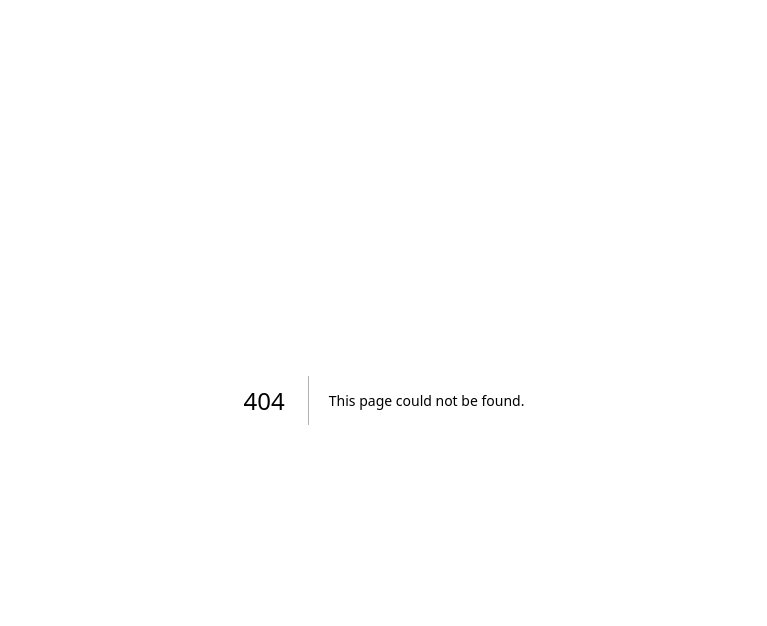
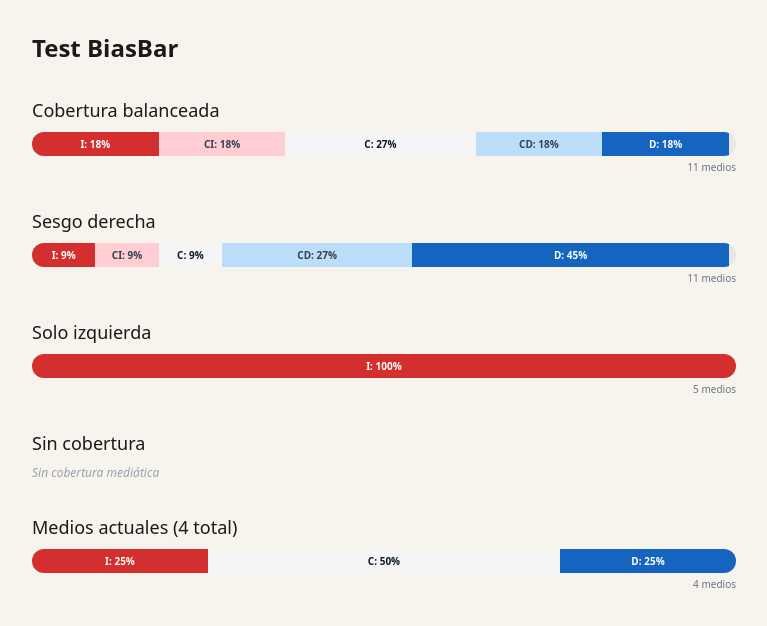
Before and after one commit to Vargosky/el-diafano, a Next.js app: page /test-bias in a window 1280 px wide. Before the commit this address had no page. Shown: the top 626 px of the page, without its empty margins (256-1023 px from the left). Built offline with nearby package versions, Linux system fonts and the light colour scheme.

Commit message:
feat: Add political bias visualization bars

```diff
--- a/src/app/page.js
+++ b/src/app/page.js
@@ -16,32 +16,38 @@ const supabase = createClient(
   process.env.NEXT_PUBLIC_SUPABASE_ANON_KEY
 );
 
+
+// src/app/page.js
+
 async function getStories() {
   try {
-    const { data, error } = await supabase
-      .from('historias')
-      .select(`
-        id,
-        titulo_generado,
-        fecha,
-        tags,
-        resumen_ia,
-        categoria_ia,
-        peso_relevancia,
-        noticias(id, medio_id)
-      `)
-      .eq('estado', 'activo')
-      .gte('fecha', new Date(Date.now() - 7 * 24 * 60 * 60 * 1000).toISOString())
-      .order('peso_relevancia', { ascending: false })  // ⭐ Agregado: orden por peso
-      .limit(100);
+    const { data, error } = await supabase.rpc('get_stories_with_bias', {
+      dias_atras: 7,
+      limite: 100
+    });
 
-    if (error) throw error;
+    if (error) {
+      console.error('Error RPC:', error);
+      throw error;
+    }
 
+    // Los datos ya vienen con sesgos calculados desde la BD
     const stories = data?.map(story => ({
-      ...story,
+      id: story.id,
+      titulo_generado: story.titulo_generado,
+      fecha: story.fecha,
+      tags: story.tags,
+      resumen_ia: story.resumen_ia,
+      categoria_ia: story.categoria_ia,
       peso: story.peso_relevancia || 0,
-      total_noticias: story.noticias?.length || 0,
-      total_medios: story.noticias ? new Set(story.noticias.map(n => n.medio_id)).size : 0,
+      total_noticias: story.total_noticias,
+      total_medios: story.total_medios,
+      // Sesgos ya calculados en BD
+      sesgo_izquierda: story.sesgo_izquierda,
+      sesgo_centro_izq: story.sesgo_centro_izq,
+      sesgo_centro: story.sesgo_centro,
+      sesgo_centro_der: story.sesgo_centro_der,
+      sesgo_derecha: story.sesgo_derecha,
     })) || [];
 
     return stories;
--- /dev/null
+++ b/src/app/test-bias/page.js
@@ -0,0 +1,71 @@
+// app/test-bias/page.js
+
+import BiasBar from '@/components/BiasBar';
+
+export default function TestBiasPage() {
+  return (
+    <div className="p-8 space-y-8 max-w-3xl mx-auto">
+      <h1 className="text-2xl font-bold">Test BiasBar</h1>
+
+      {/* Caso 1: Balanceado */}
+      <div>
+        <h2 className="text-lg mb-2">Cobertura balanceada</h2>
+        <BiasBar
+          izquierda={2}
+          centro_izq={2}
+          centro={3}
+          centro_der={2}
+          derecha={2}
+        />
+      </div>
+
+      {/* Caso 2: Sesgo derecha */}
+      <div>
+        <h2 className="text-lg mb-2">Sesgo derecha</h2>
+        <BiasBar
+          izquierda={1}
+          centro_izq={1}
+          centro={1}
+          centro_der={3}
+          derecha={5}
+        />
+      </div>
+
+      {/* Caso 3: Solo izquierda */}
+      <div>
+        <h2 className="text-lg mb-2">Solo izquierda</h2>
+        <BiasBar
+          izquierda={5}
+          centro_izq={0}
+          centro={0}
+          centro_der={0}
+          derecha={0}
+        />
+      </div>
+
+      {/* Caso 4: Sin cobertura */}
+      <div>
+        <h2 className="text-lg mb-2">Sin cobertura</h2>
+        <BiasBar
+          izquierda={0}
+          centro_izq={0}
+          centro={0}
+          centro_der={0}
+          derecha={0}
+        />
+      </div>
+
+      {/* Caso 5: Con tus medios actuales */}
+      <div>
+        <h2 className="text-lg mb-2">Medios actuales (4 total)</h2>
+        <BiasBar
+          izquierda={1}
+          centro_izq={0}
+          centro={2}
+          centro_der={0}
+          derecha={1}
+        />
+      </div>
+    </div>
+  );
+}
--- /dev/null
+++ b/src/components/BiasBar.jsx
@@ -0,0 +1,115 @@
+// src/components/BiasBar.jsx
+
+export default function BiasBar({
+  izquierda = 0,
+  centro_izq = 0,
+  centro = 0,
+  centro_der = 0,
+  derecha = 0,
+  className = ""
+}) {
+  const total = izquierda + centro_izq + centro + centro_der + derecha;
+
+  if (total === 0) {
+    return (
+      <div className={`text-xs text-gray-400 italic ${className}`}>
+        Sin cobertura mediática
+      </div>
+    );
+  }
+
+  // Calcular porcentajes
+  const pct = {
+    izq: (izquierda / total * 100).toFixed(0),
+    cizq: (centro_izq / total * 100).toFixed(0),
+    cen: (centro / total * 100).toFixed(0),
+    cder: (centro_der / total * 100).toFixed(0),
+    der: (derecha / total * 100).toFixed(0),
+  };
+
+  // Colores Ground News style
+  const colores = {
+    izq: '#D32F2F',      // Rojo intenso
+    cizq: '#FFCDD2',     // Rojo muy claro
+    cen: '#F5F5F5',      // Casi blanco
+    cder: '#BBDEFB',     // Azul muy claro
+    der: '#1565C0'       // Azul intenso
+  };
+
+  return (
+    <div className={`w-full ${className}`}>
+      {/* Barra de colores */}
+      <div className="w-full h-6 bg-gray-200 rounded-full overflow-hidden flex">
+        {/* Segmento Izquierda */}
+        {izquierda > 0 && (
+          <div
+            className="h-full flex items-center justify-center text-[10px] font-bold text-white transition-all"
+            style={{
+              width: `${pct.izq}%`,
+              backgroundColor: colores.izq,
+            }}
+          >
+            {pct.izq > 8 && `I: ${pct.izq}%`}
+          </div>
+        )}
+
+        {/* Segmento Centro-Izquierda */}
+        {centro_izq > 0 && (
+          <div
+            className="h-full flex items-center justify-center text-[10px] font-bold text-gray-700 transition-all"
+            style={{
+              width: `${pct.cizq}%`,
+              backgroundColor: colores.cizq
+            }}
+          >
+            {pct.cizq > 8 && `CI: ${pct.cizq}%`}
+          </div>
+        )}
+
+        {/* Segmento Centro */}
+        {centro > 0 && (
+          <div
+            className="h-full flex items-center justify-center text-[10px] font-bold text-gray-900 transition-all"
+            style={{
+              width: `${pct.cen}%`,
+              backgroundColor: colores.cen
+            }}
+          >
+            {pct.cen > 8 && `C: ${pct.cen}%`}
+          </div>
+        )}
+
+        {/* Segmento Centro-Derecha */}
+        {centro_der > 0 && (
+          <div
+            className="h-full flex items-center justify-center text-[10px] font-bold text-gray-700 transition-all"
+            style={{
+              width: `${pct.cder}%`,
+              backgroundColor: colores.cder
+            }}
+          >
+            {pct.cder > 8 && `CD: ${pct.cder}%`}
+          </div>
+        )}
+
+        {/* Segmento Derecha */}
+        {derecha > 0 && (
+          <div
+            className="h-full flex items-center justify-center text-[10px] font-bold text-white transition-all"
+            style={{
+              width: `${pct.der}%`,
+              backgroundColor: colores.der
+            }}
+          >
+            {pct.der > 8 && `D: ${pct.der}%`}
+          </div>
+        )}
+      </div>
+
+      {/* Total de medios */}
+      <div className="text-right text-[10px] text-gray-500 mt-1 font-sans">
+        {total} {total === 1 ? 'medio' : 'medios'}
+      </div>
+    </div>
+  );
+}
--- /dev/null
+++ b/src/components/BiasLegend.jsx
@@ -0,0 +1,27 @@
+// components/BiasLegend.jsx
+
+export default function BiasLegend({ className = "" }) {
+    const items = [
+      { color: '#D32F2F', label: 'Izquierda' },
+      { color: '#FFCDD2', label: 'Centro-Izquierda' },
+      { color: '#F5F5F5', label: 'Centro' },
+      { color: '#BBDEFB', label: 'Centro-Derecha' },
+      { color: '#1565C0', label: 'Derecha' },
+    ];
+
+    return (
+      <div className={`flex items-center gap-3 flex-wrap ${className}`}>
+        {items.map((item, i) => (
+          <div key={i} className="flex items-center gap-1.5">
+            <div
+              className="w-3 h-3 rounded-full border border-gray-300"
+              style={{ backgroundColor: item.color }}
+            />
+            <span className="text-[10px] font-sans text-gray-600 uppercase tracking-wide">
+              {item.label}
+            </span>
+          </div>
+        ))}
+      </div>
+    );
+  }
--- a/src/components/FeedController.js
+++ b/src/components/FeedController.js
@@ -1,164 +1,149 @@
-// src/components/FeedController.js
+// src/components/FeedController.jsx
+
 'use client';
 
-import { useState, useMemo } from 'react';
-import StoryCardDiafano from '@/components/StoryCardDiafano';
+import { useState } from 'react';
+import Link from 'next/link';
+import BiasBar from './BiasBar';
 
-// Sistema de scoring inteligente
-function calcularScore(historia) {
-  const ahora = new Date();
-  const fechaNoticia = new Date(historia.fecha);
-  const horasDesdePublicacion = (ahora - fechaNoticia) / (1000 * 60 * 60);
-
-  // 1. PESO POR CANTIDAD DE MEDIOS (factor más importante)
-  const pesoMedios = historia.total_noticias * 15;
-
-  // 2. FRESCURA TEMPORAL (decaimiento exponencial)
-  const pesoFrescura = Math.max(0, 100 * Math.exp(-horasDesdePublicacion / 12));
-
-  // 3. PESO POR CATEGORÍA/TAGS
-  const pesoCategoria = getPesoPorCategoria(historia.tags);
-
-  // 4. BOOST SI ES MUY RECIENTE (menos de 2 horas)
-  const boostBreaking = horasDesdePublicacion < 2 ? 30 : 0;
-
-  return pesoMedios + pesoFrescura + pesoCategoria + boostBreaking;
-}
-
-// Asignar pesos según categoría
-function getPesoPorCategoria(tags) {
-  if (!tags) return 0;
-
-  let tagsStr = '';
-
-  if (typeof tags === 'string') {
-    tagsStr = tags;
-  } else if (Array.isArray(tags)) {
-    tagsStr = tags.join(' ');
-  } else if (typeof tags === 'object') {
-    tagsStr = JSON.stringify(tags);
+// Normaliza tags
+const normalizeTags = (tags) => {
+  if (Array.isArray(tags)) return tags;
+  if (typeof tags === "string") {
+    return tags
+      .replace(/[{}"]/g, "")
+      .split(",")
+      .map((t) => t.trim())
+      .filter(Boolean);
   }
-
-  const tagsLower = tagsStr.toLowerCase();
-
-  const pesos = {
-    'destacado': 40,
-    'urgente': 35,
-    'política': 25,
-    'economía': 20,
-    'internacional': 15,
-    'nacional': 15,
-    'sociedad': 10,
-    'deportes': 5,
-    'entretenimiento': 3,
-  };
-
-  for (const [tag, peso] of Object.entries(pesos)) {
-    if (tagsLower.includes(tag)) return peso;
-  }
-
-  return 0;
-}
-
-// Algoritmos de ordenamiento
-const sortAlgorithms = {
-  score: (stories) => {
-    if (!stories || !Array.isArray(stories)) return [];
-    return [...stories].sort((a, b) => {
-      const scoreA = calcularScore(a);
-      const scoreB = calcularScore(b);
-      return scoreB - scoreA;
-    });
-  },
-
-  cobertura: (stories) => {
-    if (!stories || !Array.isArray(stories)) return [];
-    return [...stories].sort((a, b) => {
-      if (b.total_noticias !== a.total_noticias) {
-        return b.total_noticias - a.total_noticias;
-      }
-      return new Date(b.fecha) - new Date(a.fecha);
-    });
-  },
-
-  cronologico: (stories) => {
-    if (!stories || !Array.isArray(stories)) return [];
-    return [...stories].sort((a, b) => new Date(b.fecha) - new Date(a.fecha));
-  },
-
-  categoria: (stories) => {
-    if (!stories || !Array.isArray(stories)) return [];
-    return [...stories].sort((a, b) => {
-      const pesoA = getPesoPorCategoria(a.tags);
-      const pesoB = getPesoPorCategoria(b.tags);
-      if (pesoB !== pesoA) return pesoB - pesoA;
-      return b.total_noticias - a.total_noticias;
-    });
-  },
+  return [];
 };
 
-export default function FeedController({ stories = [] }) {
-  const [activeView, setActiveView] = useState('score');
+export default function FeedController({ stories }) {
+  const [activeTab, setActiveTab] = useState('todas'); // 'todas', 'top', 'recientes', 'categoria'
 
-  const sortedStories = useMemo(() => {
-    if (!stories || stories.length === 0) return [];
-    const sorted = sortAlgorithms[activeView](stories);
-    return sorted.slice(0, 15); // Reducido a 15 para el feed central
-  }, [stories, activeView]);
+  // Filtrar historias según tab activo
+  const filteredStories = stories.filter(story => {
+    if (activeTab === 'todas') return true;
+    if (activeTab === 'top') return story.peso >= 50;
+    if (activeTab === 'recientes') return true; // ya vienen ordenadas
+    return true;
+  });
 
-  const tabs = [
-    { id: 'score', label: '🔥 Top', short: '🔥' },
-    { id: 'cobertura', label: '📊 Cobertura', short: '📊' },
-    { id: 'cronologico', label: '📅 Recientes', short: '📅' },
-    { id: 'categoria', label: '🎯 Categoría', short: '🎯' },
-  ];
-
-  if (!stories || stories.length === 0) {
-    return (
-      <div className="text-center py-20 opacity-50 italic">
-        Conectando con la base de datos...
-      </div>
-    );
-  }
+  // Ordenar según tab
+  const sortedStories = [...filteredStories].sort((a, b) => {
+    if (activeTab === 'top') return b.peso - a.peso;
+    if (activeTab === 'recientes') return new Date(b.fecha) - new Date(a.fecha);
+    return b.peso - a.peso; // default por peso
+  });
 
   return (
-    <>
-      {/* Tabs más compactos */}
-      <div className="sticky top-0 z-40 bg-[#f5f2ed] border-b-2 border-[#1a1a1a] py-3 mb-6">
-        <div className="flex gap-1 overflow-x-auto">
-          {tabs.map((tab) => (
-            <button
-              key={tab.id}
-              onClick={() => setActiveView(tab.id)}
-              className={`
-                px-3 py-2 text-[10px] md:text-xs font-black uppercase tracking-wide whitespace-nowrap
-                transition-all duration-200 font-sans rounded-sm
-                ${activeView === tab.id
-                  ? 'bg-[#1a1a1a] text-white shadow-md'
-                  : 'bg-gray-200 text-gray-700 hover:bg-gray-300'
-                }
-              `}
-            >
-              <span className="hidden md:inline">{tab.label}</span>
-              <span className="md:hidden">{tab.short}</span>
-            </button>
-          ))}
+    <div className="w-full">
+      {/* Tabs de navegación */}
+      <div className="border-b-2 border-gray-300 mb-8">
+        <div className="flex gap-4 font-sans text-xs font-bold uppercase">
+          <button
+            onClick={() => setActiveTab('todas')}
+            className={`pb-2 px-3 transition-colors ${
+              activeTab === 'todas'
+                ? 'border-b-4 border-blue-600 text-blue-600'
+                : 'text-gray-500 hover:text-gray-700'
+            }`}
+          >
+            Todas
+          </button>
+          <button
+            onClick={() => setActiveTab('top')}
+            className={`pb-2 px-3 transition-colors ${
+              activeTab === 'top'
+                ? 'border-b-4 border-blue-600 text-blue-600'
+                : 'text-gray-500 hover:text-gray-700'
+            }`}
+          >
+            Top
+          </button>
+          <button
+            onClick={() => setActiveTab('recientes')}
+            className={`pb-2 px-3 transition-colors ${
+              activeTab === 'recientes'
+                ? 'border-b-4 border-blue-600 text-blue-600'
+                : 'text-gray-500 hover:text-gray-700'
+            }`}
+          >
+            Recientes
+          </button>
         </div>
       </div>
 
-      {/* Feed */}
-      <div>
-        {sortedStories.map((story, index) => (
-          <div key={story.id} className="relative">
-            {activeView === 'score' && index < 3 && (
-              <div className="absolute -top-2 -left-4 z-10 bg-red-600 text-white text-[9px] font-black px-2 py-1 rounded font-sans shadow-md">
-                {/* #{index + 1} */}
+      {/* Feed de historias */}
+      {sortedStories.length > 0 ? (
+        sortedStories.map((story) => {
+          const tags = normalizeTags(story.tags);
+
+          return (
+            <article
+              key={story.id}
+              className="mb-12 border-b border-gray-200 pb-8 last:border-0"
+            >
+              {/* Header con tags y contadores */}
+              <div className="flex justify-between items-start mb-3">
+                {/* Tags */}
+                <div className="flex gap-2 flex-wrap">
+                  {tags.slice(0, 3).map((tag, i) => (
+                    <span
+                      key={i}
+                      className="bg-gray-200 text-[10px] font-sans font-bold uppercase px-2 py-1 rounded"
+                    >
+                      {tag}
+                    </span>
+                  ))}
+                </div>
+
+                {/* Contador de artículos y medios */}
+                <span className="text-blue-600 font-sans text-[10px] font-bold border border-blue-600 px-2 py-1 rounded whitespace-nowrap">
+                  {story.total_noticias} ARTÍCULOS | {story.total_medios} MEDIOS
+                </span>
               </div>
-            )}
-            <StoryCardDiafano story={story} />
-          </div>
-        ))}
-      </div>
-    </>
+
+              {/* Título */}
+              <Link href={`/historia/${story.id}`}>
+                <h2 className="text-2xl md:text-3xl font-bold leading-tight mb-4 hover:text-blue-800 transition-colors cursor-pointer">
+                  {story.titulo_generado}
+                </h2>
+              </Link>
+
+              {/* Resumen */}
+              <p className="text-gray-700 leading-relaxed text-md mb-4 line-clamp-3">
+                {story.resumen_ia || "Sin resumen disponible."}
+              </p>
+
+              {/* 🆕 BARRA DE SESGO POLÍTICO */}
+              <BiasBar
+                izquierda={story.sesgo_izquierda || 0}
+                centro_izq={story.sesgo_centro_izq || 0}
+                centro={story.sesgo_centro || 0}
+                centro_der={story.sesgo_centro_der || 0}
+                derecha={story.sesgo_derecha || 0}
+                className="mb-4"
+              />
+
+              {/* Timestamp */}
+              <div className="flex justify-end text-[10px] font-sans text-gray-400 font-bold uppercase">
+                {story.fecha
+                  ? new Date(story.fecha).toLocaleTimeString("es-CL", {
+                      hour: "2-digit",
+                      minute: "2-digit",
+                    })
+                  : ""}
+              </div>
+            </article>
+          );
+        })
+      ) : (
+        <div className="text-center py-20 opacity-50 italic">
+          No hay historias para mostrar
+        </div>
+      )}
+    </div>
   );
 }
```
